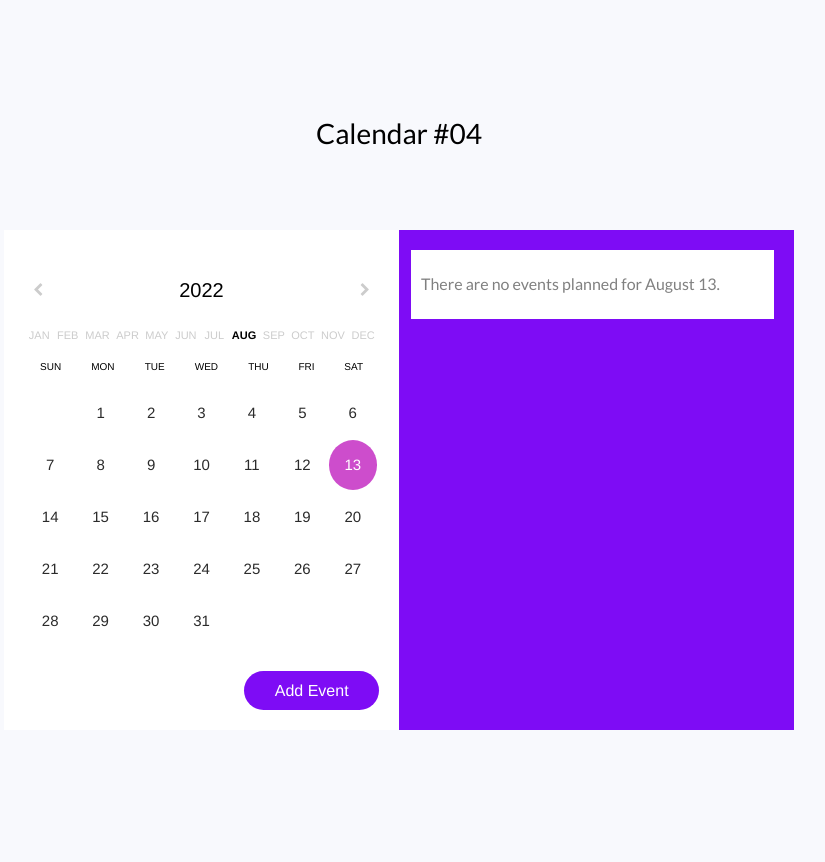
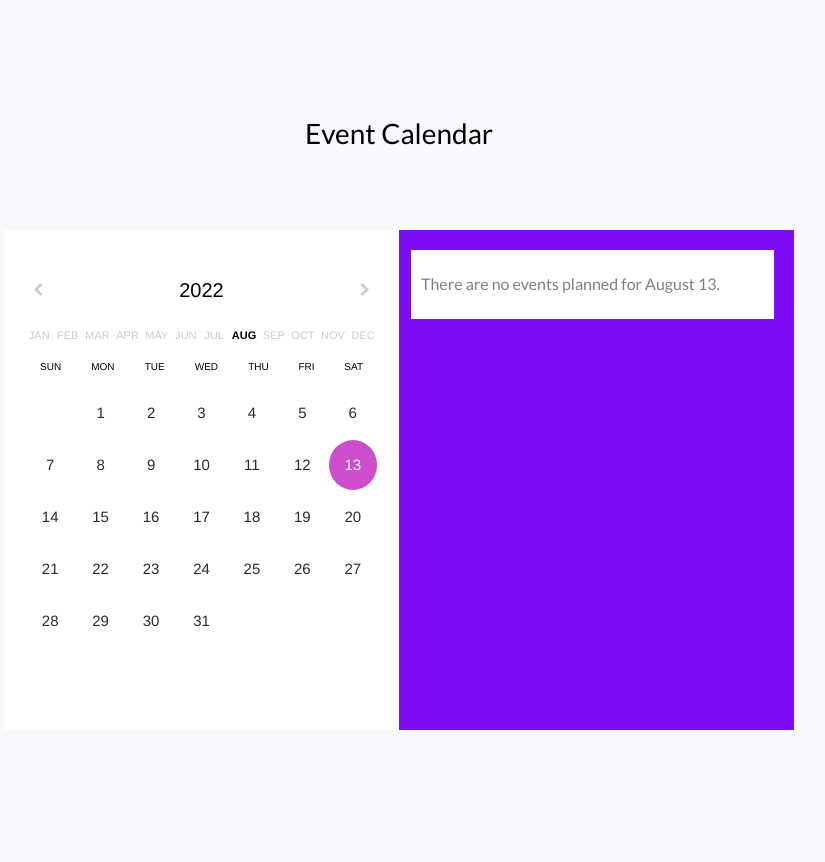
Before and after one commit to Juminji-117/play_with_me_demo, a Spring Boot app: page /template in a window 1280 px wide. Shown: the whole page, without its empty margins (241-1066 px from the left). Run offline with Spring Boot 4, Linux system fonts and the light colour scheme.

Commit message:
feat : 프로젝트에 맞게 부트스트랩 템플릿 수정

```diff
--- a/playwithme/src/main/resources/templates/index.html
+++ b/playwithme/src/main/resources/templates/index.html
@@ -18,7 +18,7 @@
 		<div class="container">
 			<div class="row justify-content-center">
 				<div class="col-md-6 text-center mb-5">
-					<h2 class="heading-section">Calendar #04</h2>
+					<h2 class="heading-section">Event Calendar</h2>
 				</div>
 			</div>
 			<div class="row">
@@ -65,22 +65,12 @@
 			              </tbody>
 				          </table>
 				        </div>
-				        <button class="button" id="add-button">Add Event</button>
 				      </div>
 				    </div>
 				    <div class="events-container">
 				    </div>
 				    <div class="dialog" id="dialog">
-				        <h2 class="dialog-header"> Add New Event </h2>
 				        <form class="form" id="form">
-				          <div class="form-container" align="center">
-				            <label class="form-label" id="valueFromMyButton" for="name">Event name</label>
-				            <input class="input" type="text" id="name" maxlength="36">
-				            <label class="form-label" id="valueFromMyButton" for="count">Number of people to invite</label>
-				            <input class="input" type="number" id="count" min="0" max="1000000" maxlength="7">
-				            <input type="button" value="Cancel" class="button" id="cancel-button">
-				            <input type="button" value="OK" class="button button-white" id="ok-button">
-				          </div>
 				        </form>
 				      </div>
 				  </div>
```
